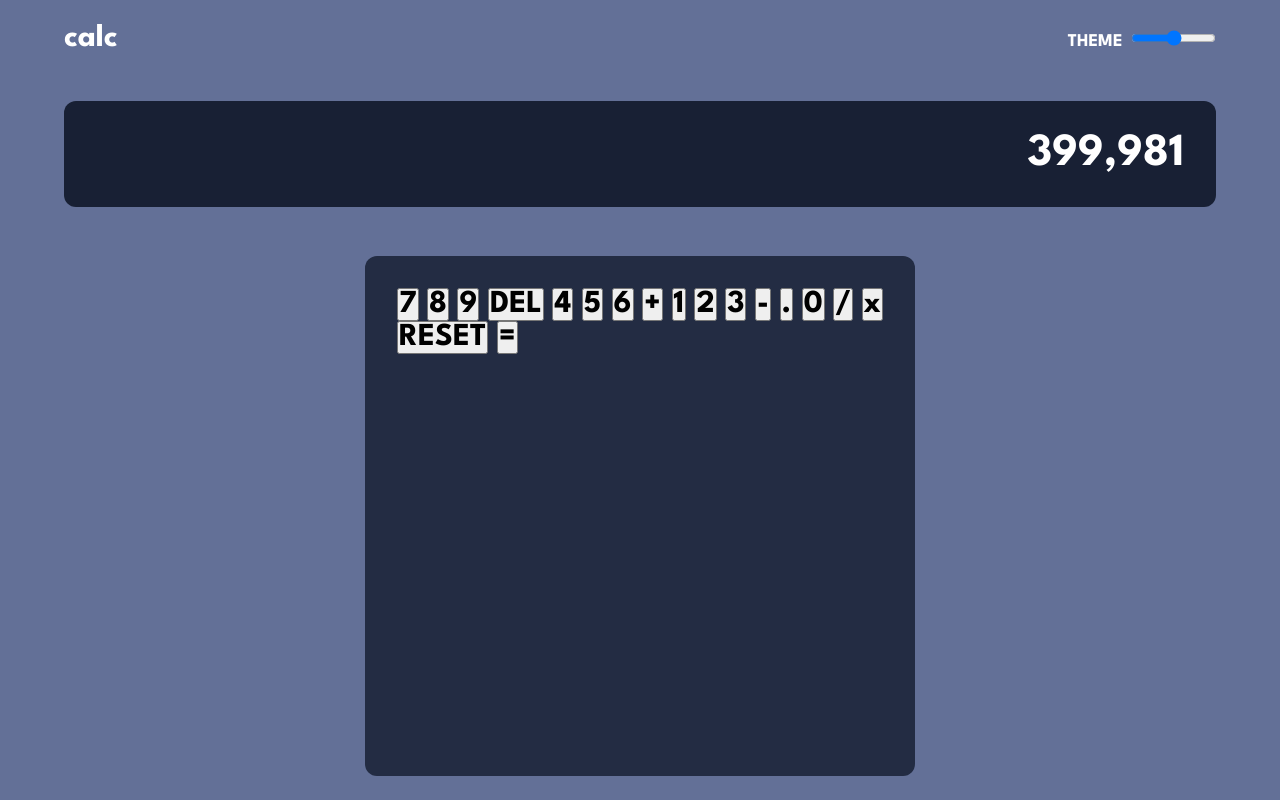
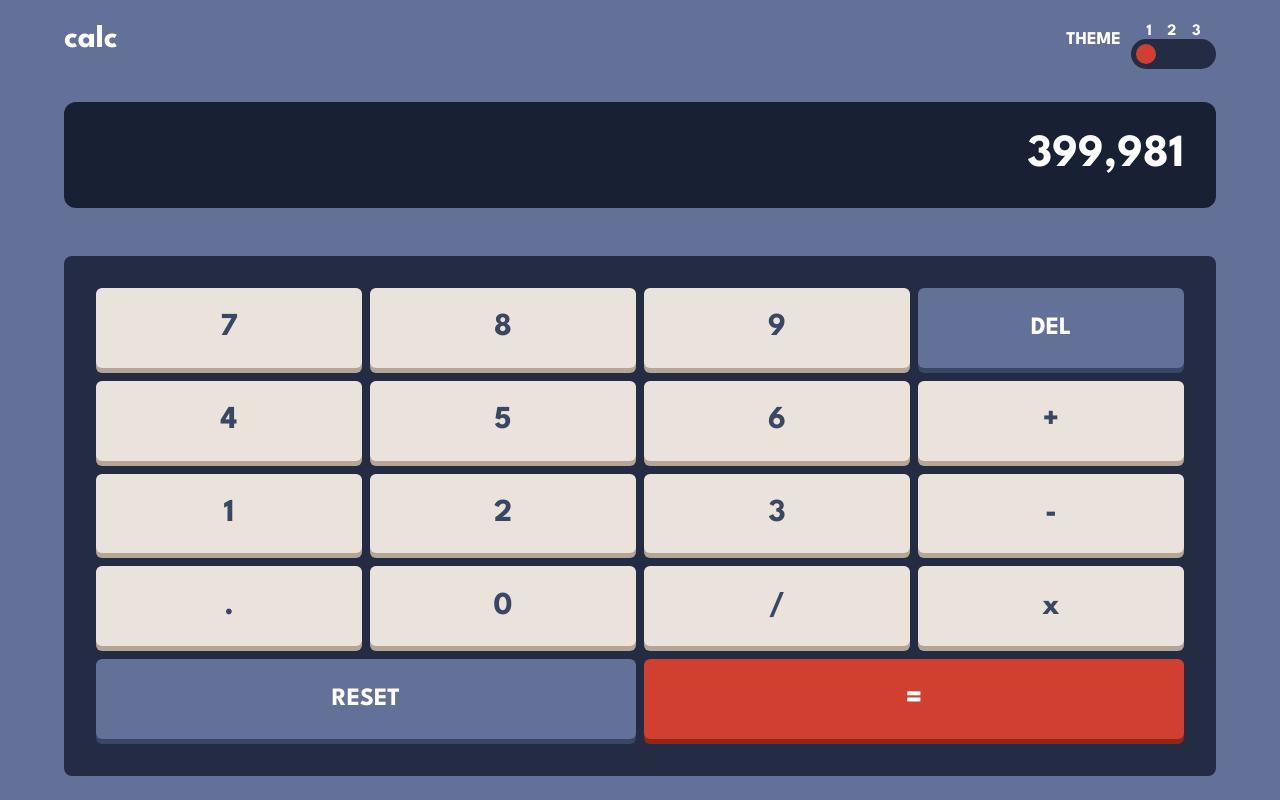
Before and after one commit to ale02code/calculator-app-main, a plain HTML site: page index.html in a window 1280 px wide. Drawn offline with Linux system fonts and the light colour scheme.

Commit message:
first theme

```diff
--- a/css/main-style.css
+++ b/css/main-style.css
@@ -44,13 +44,60 @@
   width: 100%;
 }
 
+.main-container__header__theme-container {
+  display: flex;
+  justify-content: center;
+  align-items: center;
+  gap: 10px;
+  height: 30px;
+  position: relative;
+}
+
+.main-container__header__theme-container-numbers-colors {
+  position: absolute;
+  display: flex;
+  justify-content: space-evenly;
+  align-items: start;
+  width: 85px;
+  position: absolute;
+  top: 0;
+  right: 0;
+}
+
+.main-container__header__theme-container-numbers-colors p {
+  font-size: 16px;
+}
+
 .main-container__header__theme-container>label {
   font-size: 18px;
   text-transform: uppercase;
 }
 
-.main-container__header__theme-container>input {
+.main-container__header__theme-container__change-input {
   width: 85px;
+  padding-top: 30px;
+}
+
+.main-container__header__theme-container__change-input {
+  appearance: none;
+  background: transparent;
+}
+
+.main-container__header__theme-container__change-input::-webkit-slider-runnable-track {
+  appearance: none;
+  background-color: var(--very-dark-desatutated-blue-toggle);
+  padding: 5px 5px;
+  border-radius: 30px;
+  cursor: grab;
+}
+
+.main-container__header__theme-container__change-input::-webkit-slider-thumb {
+  appearance: none;
+  background-color: var(--red-background);
+  height: 20px;
+  width: 20px;
+  border-radius: 50%;
+  cursor: pointer;
 }
 
 .main-container__result-section {
@@ -66,8 +113,78 @@
 }
 
 .main-container__keys {
+  width: 100%;
   height: 65%;
   background-color: var(--very-dark-desatutated-blue-toggle);
   padding: 1rem;
-  border-radius: 12px;
+  overflow: hidden;
+  display: grid;
+  grid-template-columns: repeat(4, 1fr);
+  grid-template-rows: repeat(5, 1fr);
+  place-content: center;
+  border-radius: 8px;
+  gap: 8px;
 }
+
+.main-container__keys__button-container {
+  display: inline-block;
+  overflow: hidden;
+  width: 100%;
+  height: 100%;
+  border-radius: 6px;
+  font-weight: bolder;
+  background-color: var(--grayish-orange-key-shadow);
+  padding-bottom: 5px;
+}
+
+.main-container__keys__button-container-reset {
+  grid-column: span 2;
+  background-color: var(--very-dark-desaturated-blue-main);
+}
+
+.main-container__keys__button-container-equal {
+  grid-column: span 2;
+  background-color: var(--dark-red-key-shadow);
+}
+
+.main-container__keys__button-container-delete {
+  background-color: var(--very-dark-desaturated-blue-main);
+}
+
+.main-container__keys__button-container__normal-button {
+  border: none;
+  outline: none;
+  background-color: var(--light-grayish-orange);
+  color: var(--very-dark-desaturated-blue-main);
+  text-align: center;
+  height: 100%;
+  width: 100%;
+  border-radius: 6px;
+}
+
+.main-container__keys__button-container__normal-button-delete {
+  background-color: var(--desaturated-dark-blue-key-background);
+  color: var(--white);
+  font-size: 25px;
+}
+
+.main-container__keys__button-container__reset-button {
+  border: none;
+  outline: none;
+  width: 100%;
+  height: 100%;
+  border-radius: 6px;
+  background-color: var(--desaturated-dark-blue-key-background);
+  color: var(--white);
+  font-size: 25px;
+}
+
+.main-container__keys__button-container__equal-button {
+  border: none;
+  outline: none;
+  width: 100%;
+  height: 100%;
+  border-radius: 6px;
+  background-color: var(--red-background);
+  color: var(--white);
+}
--- a/index.html
+++ b/index.html
@@ -20,33 +20,74 @@
     <header class="main-container__header">
       <h2 class="main-container__header__title">calc</h2>
       <div class="main-container__header__theme-container">
-        <label for="">Theme</label>
-        <input type="range" name="" id="" max="2">
+        <label for="change-theme">Theme</label>
+        <section class="main-container__header__theme-container-numbers-colors">
+          <p>1</p>
+          <p>2</p>
+          <p>3</p>
+        </section>
+        <input type="range" name="change-theme" id="change-theme" max="2" value="0"
+          class="main-container__header__theme-container__change-input">
       </div>
     </header>
     <section class="main-container__result-section">
       <p>399,981</p>
     </section>
     <section class="main-container__keys">
-      <button class="normal-button">7</button>
-      <button class="normal-button">8</button>
-      <button class="normal-button">9</button>
-      <button class="normal-button">DEL</button>
-      <button class="normal-button">4</button>
-      <button class="normal-button">5</button>
-      <button class="normal-button">6</button>
-      <button class="normal-button">+</button>
-      <button class="normal-button">1</button>
-      <button class="normal-button">2</button>
-      <button class="normal-button">3</button>
-      <button class="normal-button">-</button>
-      <button class="normal-button">.</button>
-      <button class="normal-button">0</button>
-      <button class="normal-button">/</button>
-      <button class="normal-button">x</button>
-      <div class="main-container__keys__footer">
-        <button>RESET</button>
-        <button>=</button>
+      <div class="main-container__keys__button-container">
+        <button class="main-container__keys__button-container__normal-button">7</button>
+      </div>
+      <div class="main-container__keys__button-container">
+        <button class="main-container__keys__button-container__normal-button">8</button>
+      </div>
+      <div class="main-container__keys__button-container">
+        <button class="main-container__keys__button-container__normal-button">9</button>
+      </div>
+      <div class="main-container__keys__button-container main-container__keys__button-container-delete">
+        <button class="main-container__keys__button-container__normal-button
+        main-container__keys__button-container__normal-button-delete">DEL</button>
+      </div>
+      <div class="main-container__keys__button-container">
+        <button class="main-container__keys__button-container__normal-button">4</button>
+      </div>
+      <div class="main-container__keys__button-container">
+        <button class="main-container__keys__button-container__normal-button">5</button>
+      </div>
+      <div class="main-container__keys__button-container">
+        <button class="main-container__keys__button-container__normal-button">6</button>
+      </div>
+      <div class="main-container__keys__button-container">
+        <button class="main-container__keys__button-container__normal-button">+</button>
+      </div>
+      <div class="main-container__keys__button-container">
+        <button class="main-container__keys__button-container__normal-button">1</button>
+      </div>
+      <div class="main-container__keys__button-container">
+        <button class="main-container__keys__button-container__normal-button">2</button>
+      </div>
+      <div class="main-container__keys__button-container">
+        <button class="main-container__keys__button-container__normal-button">3</button>
+      </div>
+      <div class="main-container__keys__button-container">
+        <button class="main-container__keys__button-container__normal-button">-</button>
+      </div>
+      <div class="main-container__keys__button-container">
+        <button class="main-container__keys__button-container__normal-button">.</button>
+      </div>
+      <div class="main-container__keys__button-container">
+        <button class="main-container__keys__button-container__normal-button">0</button>
+      </div>
+      <div class="main-container__keys__button-container">
+        <button class="main-container__keys__button-container__normal-button">/</button>
+      </div>
+      <div class="main-container__keys__button-container">
+        <button class="main-container__keys__button-container__normal-button">x</button>
+      </div>
+      <div class="main-container__keys__button-container main-container__keys__button-container-reset">
+        <button class="main-container__keys__button-container__reset-button">RESET</button>
+      </div>
+      <div class="main-container__keys__button-container main-container__keys__button-container-equal">
+        <button class="main-container__keys__button-container__equal-button">=</button>
       </div>
     </section>
   </main>
```
